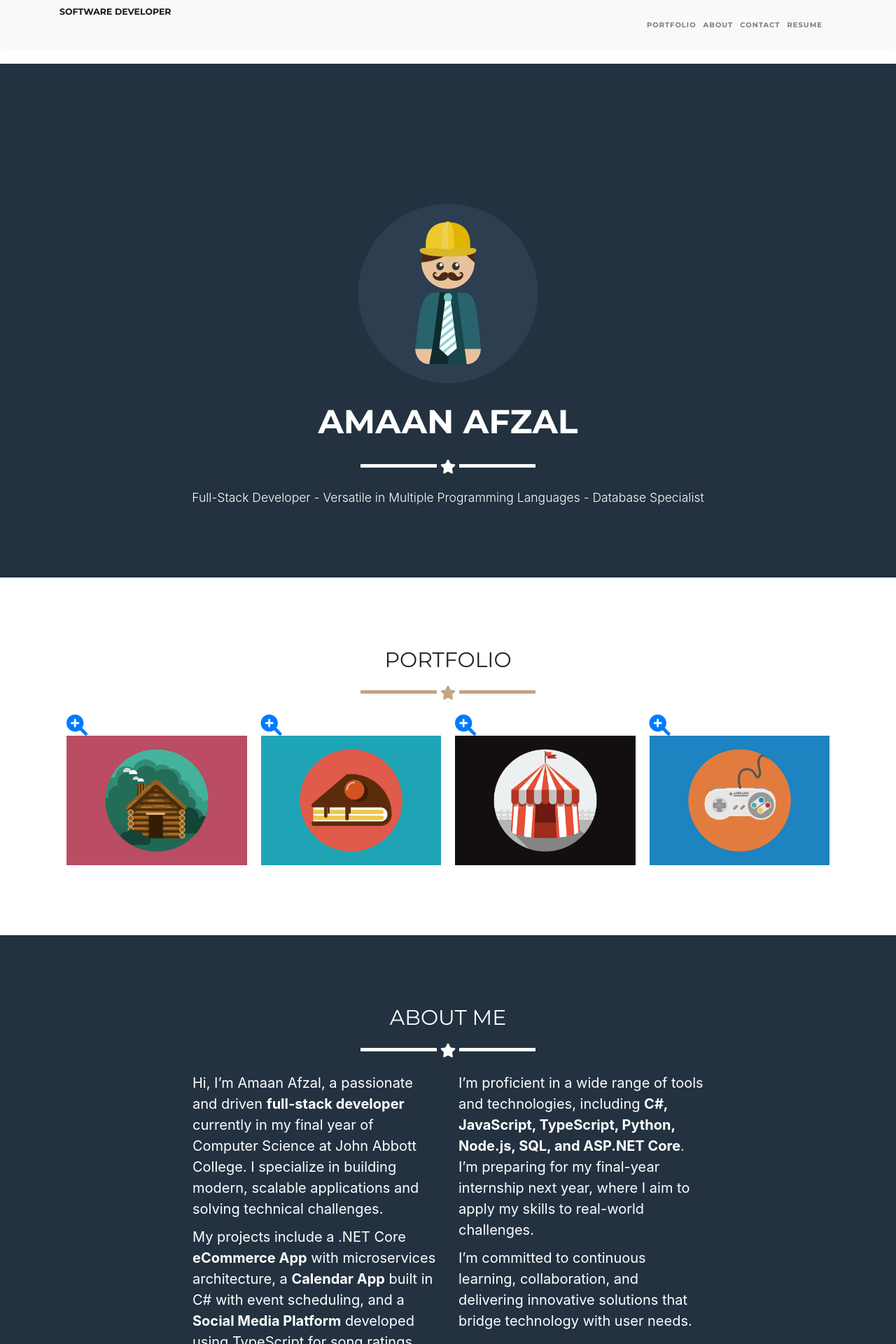
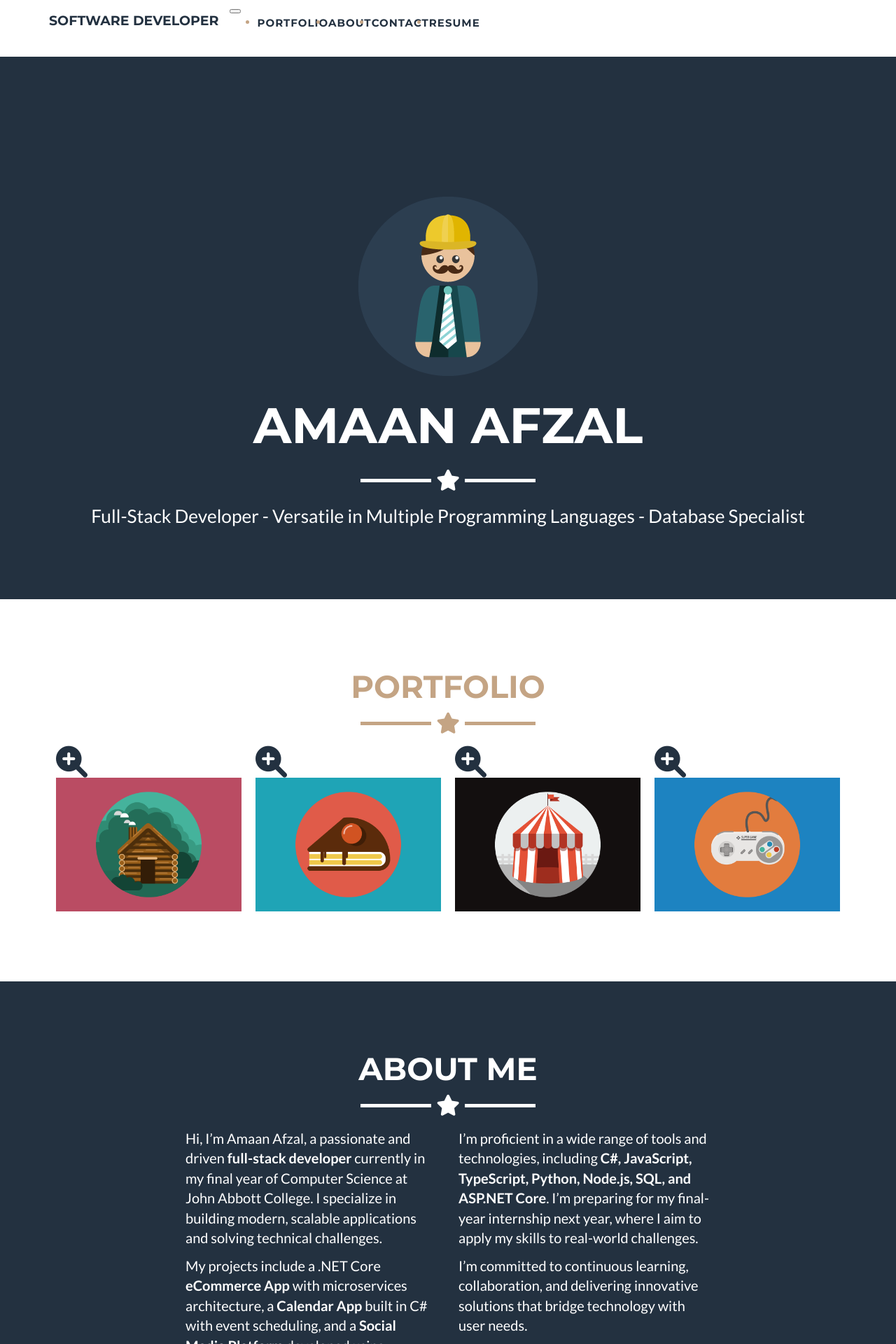
Before and after one commit to Amaan6868/Amaan6868.github.i, a Jekyll site: the page built from _posts/2014-07-18-project-1.markdown, in a window 1280 px wide. Shown: the top 1920 px of the page at 70% size. Built offline with Jekyll 4.4.1, drawn with Linux system fonts in a browser that asks for light colours.

Commit message:
Update head.html

```diff
--- a/_includes/head.html
+++ b/_includes/head.html
@@ -1,25 +1,17 @@
-<meta charset="utf-8">
+<head>
+  <meta charset="utf-8">
   <meta http-equiv="X-UA-Compatible" content="IE=edge">
   <title>{{ site.title }}</title>
   <meta name="viewport" content="width=device-width">
   <meta name="description" content="{{ site.description }}">
-  <meta name="keywords" content="{{ site.keywords }}">
+  <meta name="keywords" content="{{ site.keywords }}" />
   {% if site.meta_author %}
   <meta name="author" content="{{ site.meta_author }}">{% endif %}
   <link rel="canonical" href="{{ page.url | replace:'index.html','' | prepend: site.url }}">
   <link rel="alternate" type="application/rss+xml" title="RSS" href="feed.xml">
 
-  <!-- Custom CSS -->
+  <!-- Custom CSS & Bootstrap Core CSS - Uses Bootswatch Flatly Theme: http://bootswatch.com/flatly/ -->
   <link rel="stylesheet" href="{{ " style.css" }}">
-
-  <!-- Bootstrap Core CSS -->
-  <link rel="stylesheet" href="https://cdnjs.cloudflare.com/ajax/libs/twitter-bootstrap/4.6.2/css/bootstrap.min.css">
-
-  <!-- Font Awesome -->
-  <link rel="stylesheet" href="https://cdnjs.cloudflare.com/ajax/libs/font-awesome/6.0.0-beta3/css/all.min.css">
-
-  <!-- Google Fonts -->
-  <link href="https://fonts.googleapis.com/css2?family=Montserrat:wght@400;700&family=Lato:wght@400;700&display=swap" rel="stylesheet">
 
   <!-- Google verification -->
   {% if site.google_verify %}
@@ -33,3 +25,11 @@
   <link rel="stylesheet" href="{{ " css/font-awesome/css/all.min.css" }}">
   <link href="//fonts.googleapis.com/css?family=Montserrat:400,700" rel="stylesheet" type="text/css">
   <link href="//fonts.googleapis.com/css?family=Lato:400,700,400italic,700italic" rel="stylesheet" type="text/css">
+
+  <!-- HTML5 Shim and Respond.js IE8 support of HTML5 elements and media queries -->
+  <!-- WARNING: Respond.js doesn't work if you view the page via file:// -->
+  <!--[if lt IE 9]>
+        <script src="https://oss.maxcdn.com/libs/html5shiv/3.7.0/html5shiv.js"></script>
+        <script src="https://oss.maxcdn.com/libs/respond.js/1.4.2/respond.min.js"></script>
+    <![endif]-->
+</head>
```
